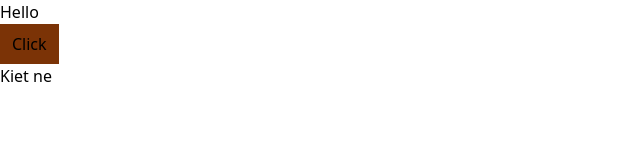
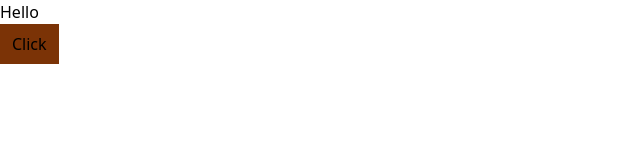
Before and after one commit to Bin-Z123/BeeStay-CyberKnight-FrontEnd, a Vue app: page / in a window 1280 px wide. Shown: the top 160 px of the page, without its empty margins (0-640 px from the left). Built offline with nearby package versions, Linux system fonts and the light colour scheme.

Commit message:
test merge main (#3)

```diff
--- a/src/App.vue
+++ b/src/App.vue
@@ -14,7 +14,6 @@ const toggleDarkMode = () => {
   <button class="px-3 py-2 bg-amber-900" @click="toggleDarkMode()">
     Click
   </button>
-  <h2>Kiet ne</h2>
 </template>
 
 <style scoped></style>
```
